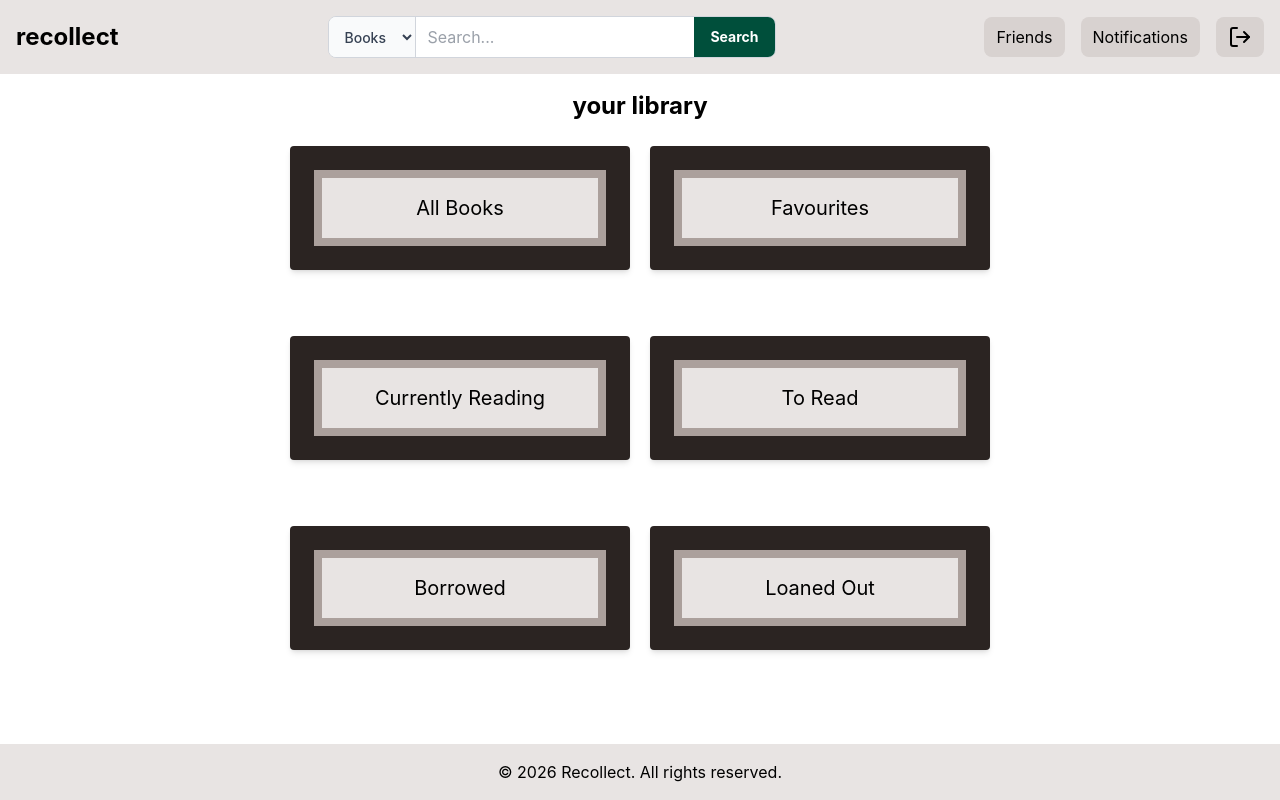
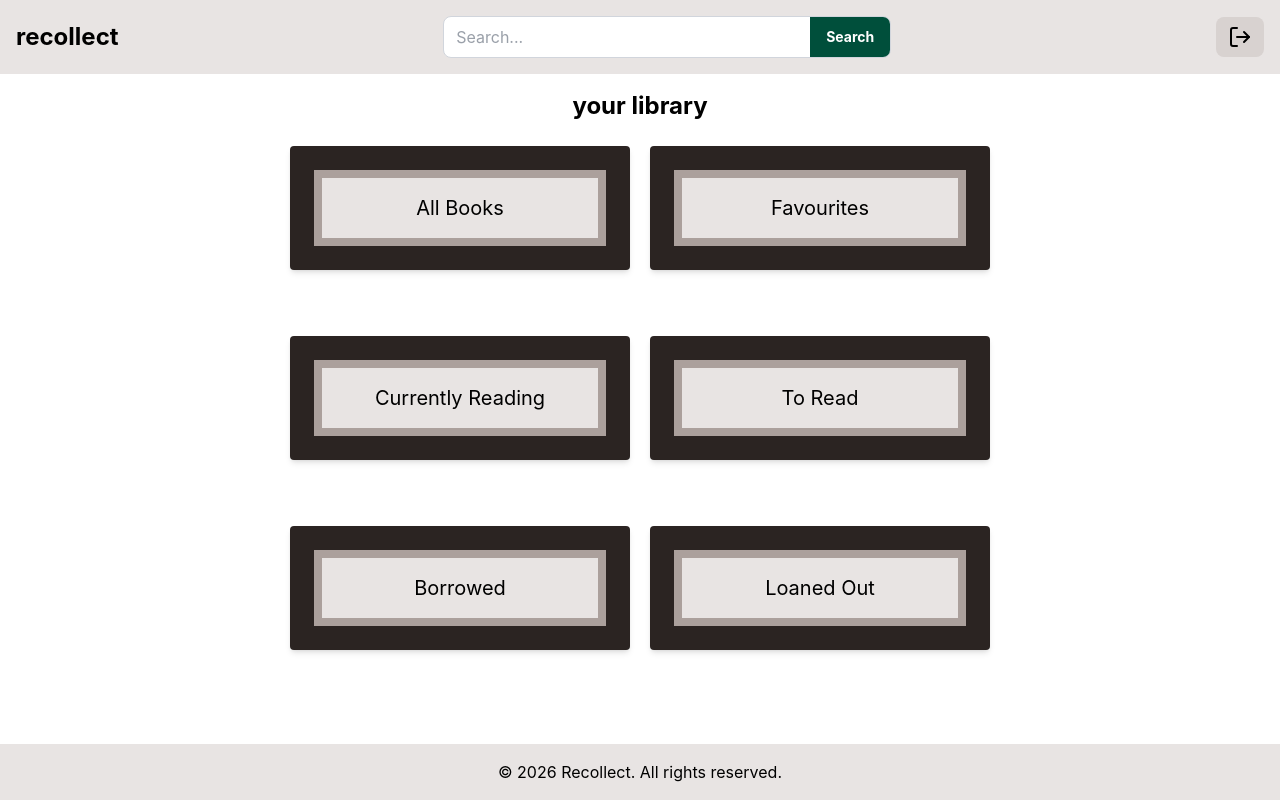
Before and after one commit to amberhammer/recollect, a React (Vite) app in the folder client/: page / in a window 1280 px wide. Built offline with nearby package versions, Linux system fonts and the light colour scheme; sample sign-in values are in the browser's storage.

Commit message:
Updated header to remove unused buttons and search types

```diff
--- a/client/src/components/layout/NavBar.jsx
+++ b/client/src/components/layout/NavBar.jsx
@@ -18,8 +18,6 @@ export default function NavBar() {
           <a href="/" className="text-2xl font-bold">recollect</a>
           <SearchBar />
           <div className="flex items-center gap-4">
-                    <button className="bg-taupe-300 px-3 py-2 rounded-lg hover:border hover:border-taupe-400">Friends</button>
-                    <button className="bg-taupe-300 px-3 py-2 rounded-lg hover:border hover:border-taupe-400">Notifications</button>
             <button
               type="button"
               onClick={handleLogout}
--- a/client/src/components/layout/SearchBar.jsx
+++ b/client/src/components/layout/SearchBar.jsx
@@ -5,7 +5,6 @@ export default function SearchBar() {
     const navigate = useNavigate();
     const location = useLocation();
 
-    const [searchType, setSearchType] = useState("books");
     const [query, setQuery] = useState("");
 
     const handleSearch = (e) => {
@@ -25,13 +24,6 @@ export default function SearchBar() {
     return (
         <div className="w-full max-w-md mx-auto">
             <div className="flex border border-gray-300 rounded-lg overflow-hidden bg-white">
-                <select
-                    value={searchType}
-                    onChange={(e) => setSearchType(e.target.value)}
-                    className="px-3 py-2 bg-gray-50 border-r border-gray-300 text-gray-700 focus:outline-none cursor-pointer text-sm font-medium">
-                    <option value="books" className="text-gray-700">Books</option>
-                    <option value="users" className="text-gray-700">Users</option>
-                </select>
                 <input
                     type="text"
                     placeholder="Search..."
```
Lines whose indentation alone changed are shown as unchanged.
